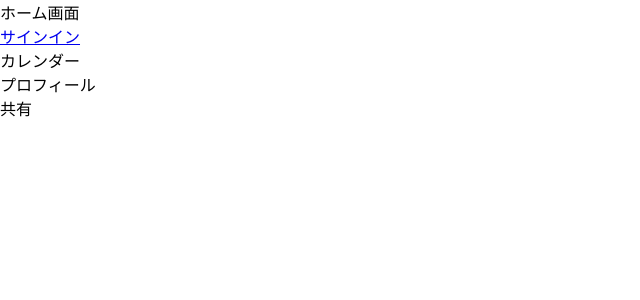
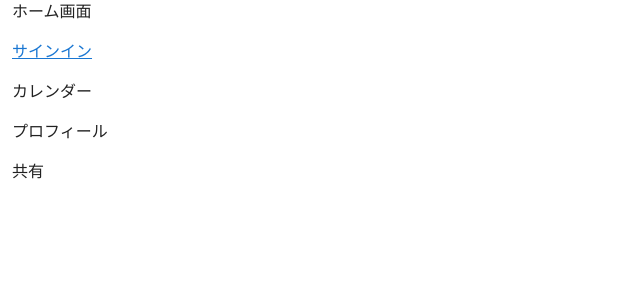
Before and after one commit to osuke-noguchi/calendar-app-js, a Vue app: page / in a window 1280 px wide. Shown: the top 300 px of the page, without its empty margins (0-640 px from the left). Built offline with nearby package versions, Linux system fonts and the light colour scheme; a small style sheet from the web is missing.

Commit message:
App.vueをVuetifyで書き換え

```diff
--- a/src/App.vue
+++ b/src/App.vue
@@ -1,8 +1,12 @@
 <template>
-  <div id="app">
-    <router-view />
+  <v-app>
+    <v-content>
+      <v-container fluid pt-0>
+        <router-view />
+      </v-container>
+    </v-content>
     <Footer />
-  </div>
+  </v-app>
 </template>
 
 <script>
```
